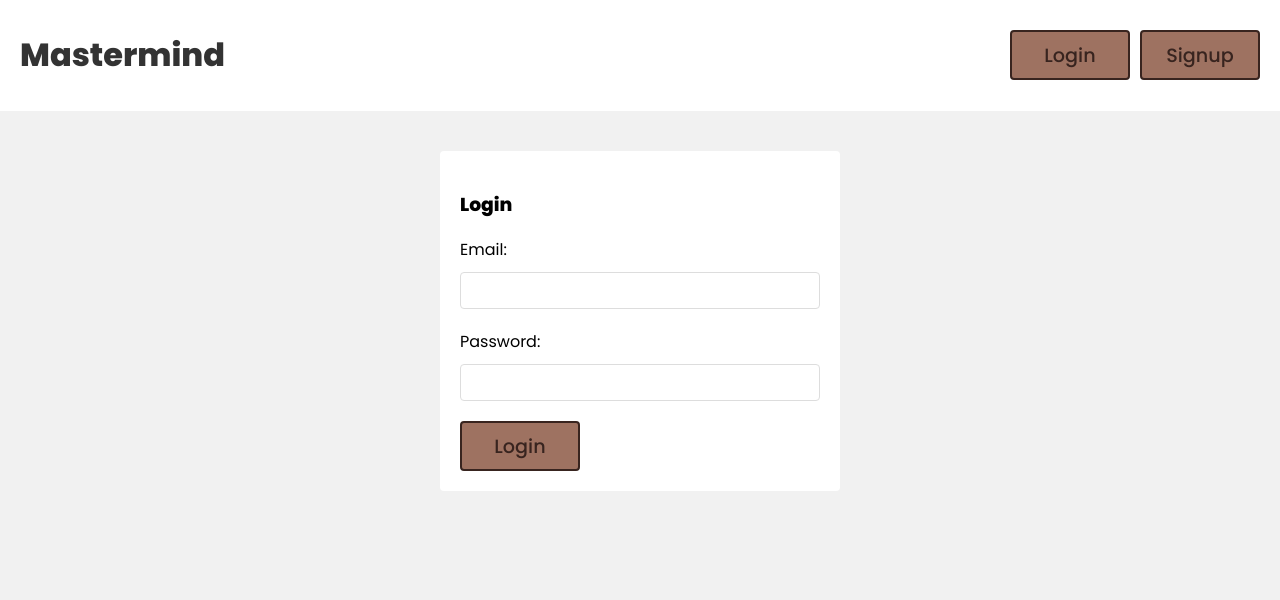
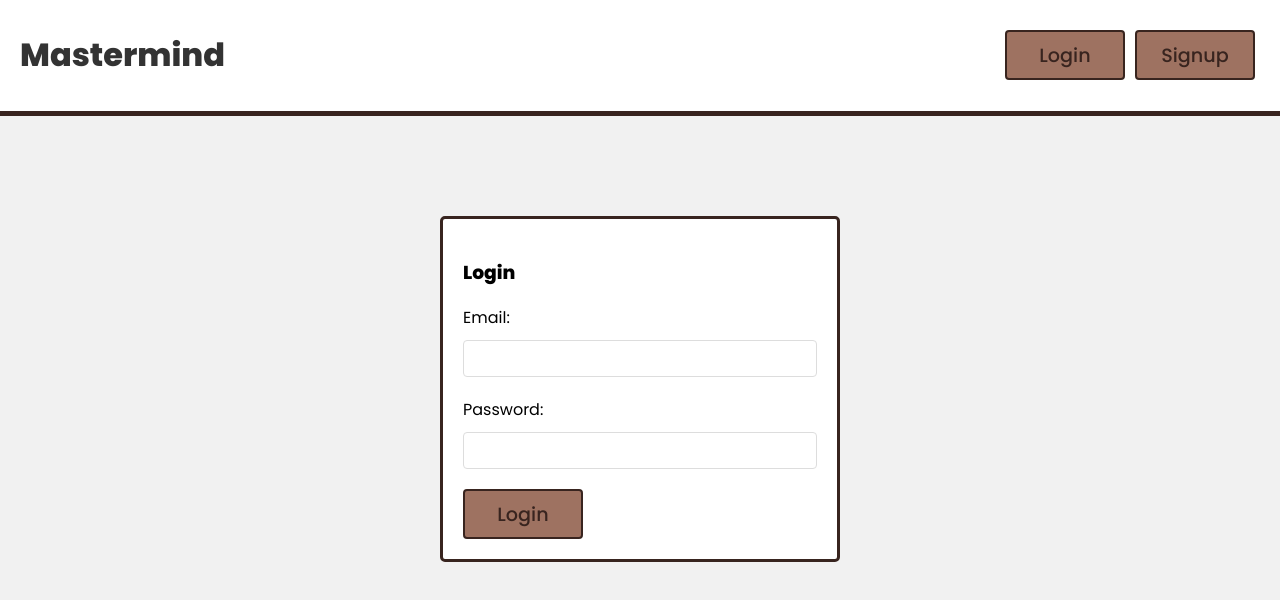
Before and after one commit to carloze11/mastermind, a React (Create React App) app in the folder frontend/: page /login in a window 1280 px wide. Shown: the top 600 px of the page. Built offline with nearby package versions, Linux system fonts and the light colour scheme.

Commit message:
Add bit of styling

```diff
--- a/frontend/src/index.css
+++ b/frontend/src/index.css
@@ -29,6 +29,7 @@ header .container {
     display: flex;
     align-items: center;
     justify-content: space-between;
+    border-bottom: 5px solid var(--primary);
 }
 header a {
     color: #333;
@@ -100,10 +101,11 @@ nav button {
 form.signup,
 form.login {
     max-width: 400px;
-    margin: 40px auto;
+    margin: 100px auto;
     padding: 20px;
     background: #fff;
-    border-radius: 4px;
+    border-radius: 5px;
+    border: 3px solid var(--primary);
 }
 
 /* mastermind game */
@@ -173,7 +175,7 @@ form.login {
 
 .guesses {
     width: 250px;
-    text-align: center;
+    text-align: right;
 }
 
 .btn {
@@ -186,7 +188,7 @@ form.login {
     cursor: pointer;
     font-size: 1.2em;
     font-weight: 500;
-    margin-left: 10px;
+    margin: 0 5px;
     min-height: 50px;
     min-width: 120px;
 }
```
